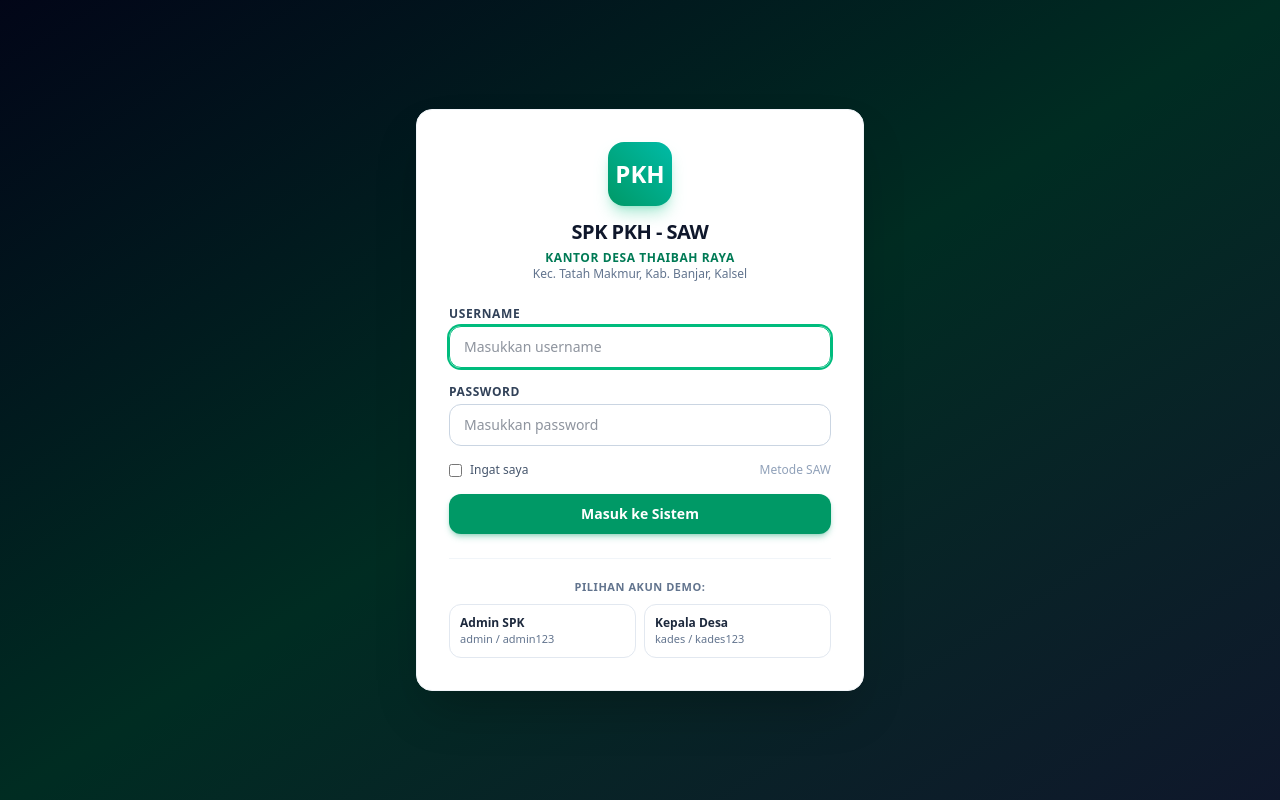
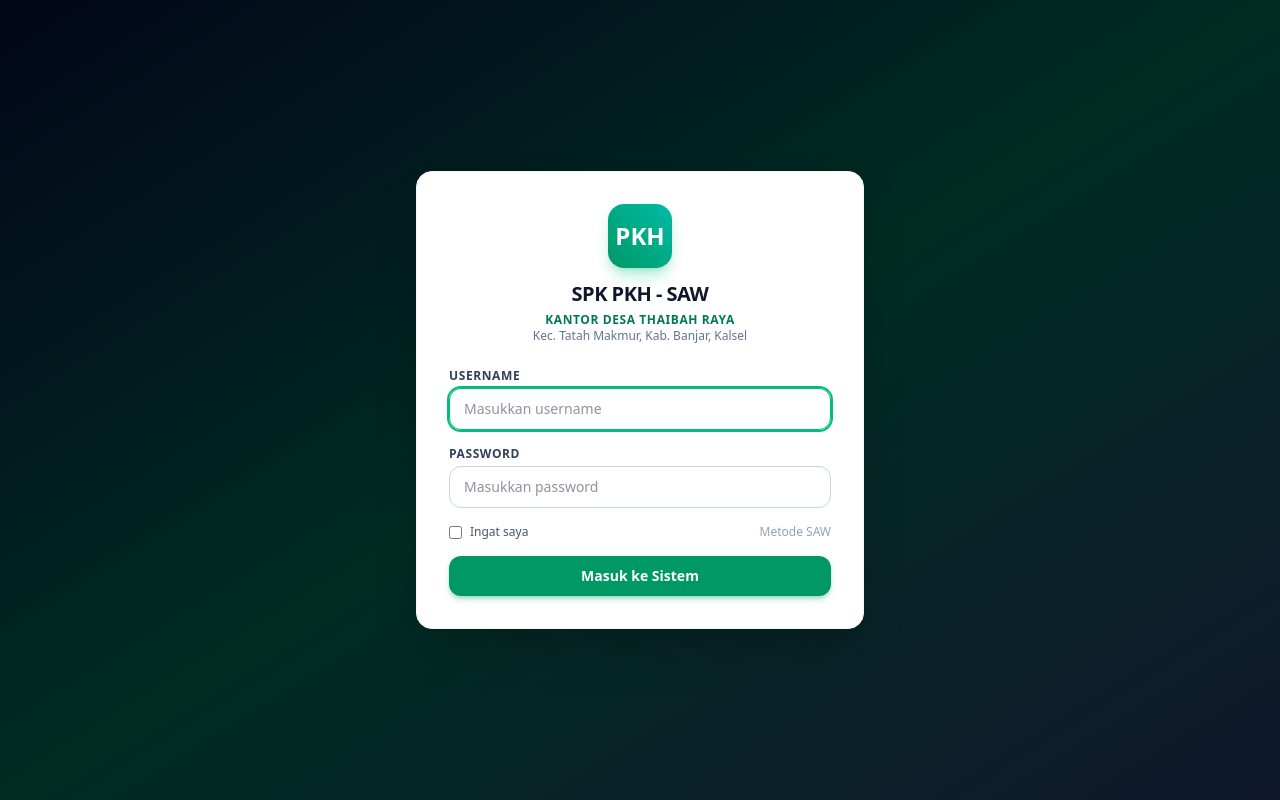
Before and after one commit to asrani27/maulana, a Laravel app: page /login in a window 1280 px wide. Run offline with Laravel 12, Linux system fonts and the light colour scheme; style sheets or scripts are compiled from the project's sources.

Commit message:
Refactor login view for improved readability; adjust formatting and indentation for consistency.

```diff
--- a/resources/views/auth/login.blade.php
+++ b/resources/views/auth/login.blade.php
@@ -1,12 +1,15 @@
 <!DOCTYPE html>
 <html lang="id" class="h-full bg-slate-900">
+
 <head>
     <meta charset="utf-8">
     <meta name="viewport" content="width=device-width, initial-scale=1">
     <title>Login - SPK PKH Desa Thaibah Raya</title>
     @vite(['resources/css/app.css', 'resources/js/app.js'])
 </head>
-<body class="h-full flex items-center justify-center p-4 bg-gradient-to-br from-slate-950 via-emerald-950 to-slate-900 text-slate-100">
+
+<body
+    class="h-full flex items-center justify-center p-4 bg-gradient-to-br from-slate-950 via-emerald-950 to-slate-900 text-slate-100">
 
     <div class="w-full max-w-md bg-white text-slate-800 rounded-2xl shadow-2xl p-8 border border-slate-100" x-data="{
         fill(u, p) {
@@ -15,7 +18,8 @@
         }
     }">
         <div class="text-center mb-6">
-            <div class="w-16 h-16 mx-auto rounded-2xl bg-gradient-to-tr from-emerald-600 to-teal-500 flex items-center justify-center text-white text-2xl font-bold shadow-lg shadow-emerald-500/30 mb-3">
+            <div
+                class="w-16 h-16 mx-auto rounded-2xl bg-gradient-to-tr from-emerald-600 to-teal-500 flex items-center justify-center text-white text-2xl font-bold shadow-lg shadow-emerald-500/30 mb-3">
                 PKH
             </div>
             <h1 class="text-xl font-extrabold text-slate-900 tracking-tight">SPK PKH - SAW</h1>
@@ -38,22 +42,24 @@
         <form action="{{ route('login.post') }}" method="POST" class="space-y-4">
             @csrf
             <div>
-                <label for="username" class="block text-xs font-bold text-slate-700 uppercase tracking-wider mb-1">Username</label>
+                <label for="username"
+                    class="block text-xs font-bold text-slate-700 uppercase tracking-wider mb-1">Username</label>
                 <input type="text" name="username" id="username" value="{{ old('username') }}" required autofocus
                     placeholder="Masukkan username"
                     class="w-full px-3.5 py-2.5 rounded-xl border border-slate-300 focus:outline-none focus:ring-2 focus:ring-emerald-500 focus:border-emerald-500 text-sm">
             </div>
 
             <div>
-                <label for="password" class="block text-xs font-bold text-slate-700 uppercase tracking-wider mb-1">Password</label>
-                <input type="password" name="password" id="password" required
-                       placeholder="Masukkan password"
+                <label for="password"
+                    class="block text-xs font-bold text-slate-700 uppercase tracking-wider mb-1">Password</label>
+                <input type="password" name="password" id="password" required placeholder="Masukkan password"
                     class="w-full px-3.5 py-2.5 rounded-xl border border-slate-300 focus:outline-none focus:ring-2 focus:ring-emerald-500 focus:border-emerald-500 text-sm">
             </div>
 
             <div class="flex items-center justify-between text-xs">
                 <label class="flex items-center gap-2 cursor-pointer text-slate-600">
-                    <input type="checkbox" name="remember" class="rounded border-slate-300 text-emerald-600 focus:ring-emerald-500">
+                    <input type="checkbox" name="remember"
+                        class="rounded border-slate-300 text-emerald-600 focus:ring-emerald-500">
                     <span>Ingat saya</span>
                 </label>
                 <span class="text-slate-400">Metode SAW</span>
@@ -65,23 +71,8 @@
             </button>
         </form>
 
-        <!-- Quick Demo Credentials Box -->
-        <div class="mt-6 pt-5 border-t border-slate-100">
-            <p class="text-[11px] font-bold text-slate-500 uppercase tracking-wider text-center mb-2">Pilihan Akun Demo:</p>
-            <div class="grid grid-cols-2 gap-2">
-                <button type="button" @click="fill('admin', 'admin123')"
-                        class="p-2.5 text-left rounded-xl border border-slate-200 hover:border-emerald-500 hover:bg-emerald-50/50 transition">
-                    <div class="text-xs font-bold text-slate-800">Admin SPK</div>
-                    <div class="text-[11px] text-slate-500">admin / admin123</div>
-                </button>
-                <button type="button" @click="fill('kades', 'kades123')"
-                        class="p-2.5 text-left rounded-xl border border-slate-200 hover:border-emerald-500 hover:bg-emerald-50/50 transition">
-                    <div class="text-xs font-bold text-slate-800">Kepala Desa</div>
-                    <div class="text-[11px] text-slate-500">kades / kades123</div>
-                </button>
-            </div>
-        </div>
     </div>
 
 </body>
+
 </html>
```
Lines whose indentation alone changed are shown as unchanged.
